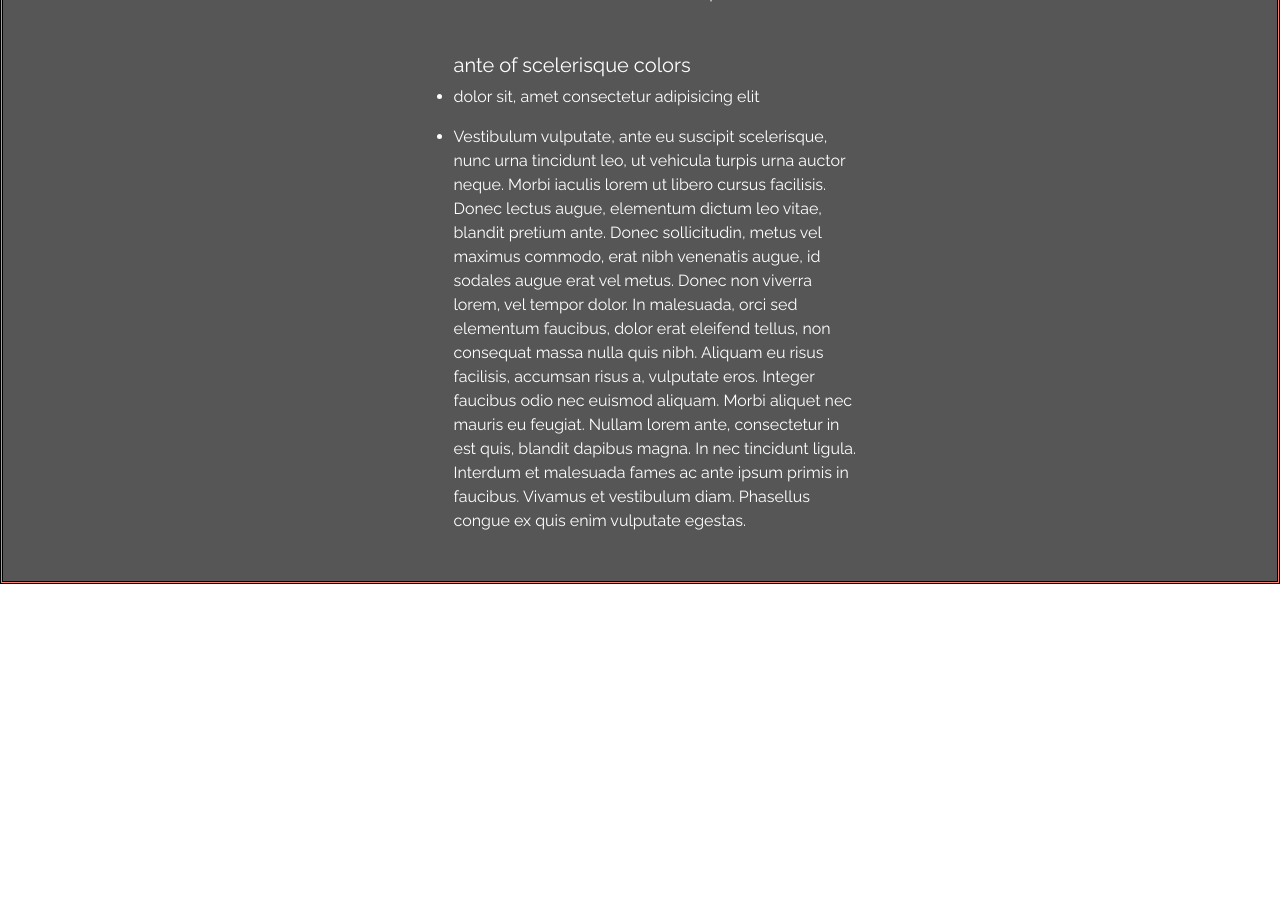
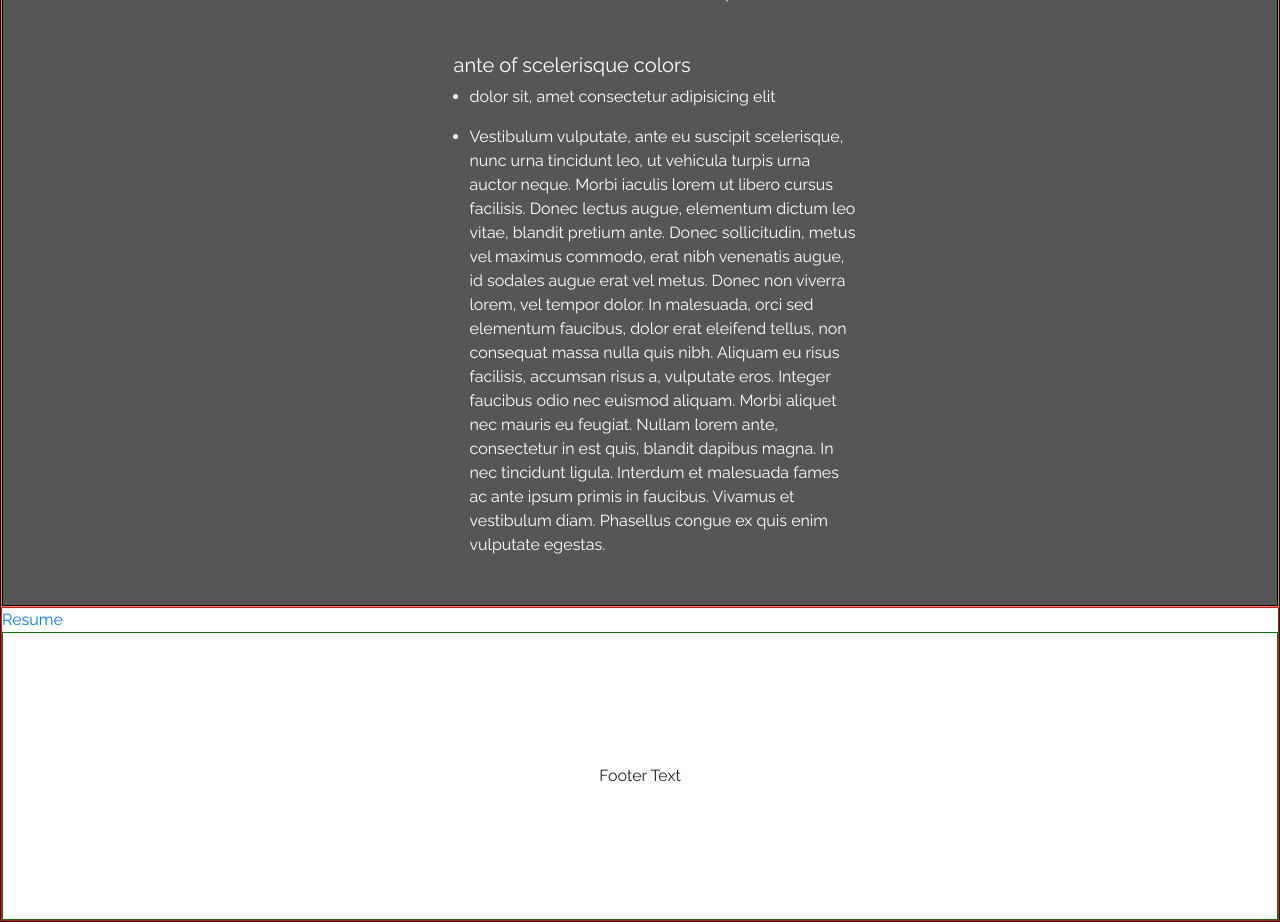
Before and after one commit to CheeseBoyd/react-resume, a React (Create React App) app: page / in a window 1280 px wide. Shown: the part 1360-2282 px from the top of the page. Before the commit the page ends 1944 px from the top, so only its background shows below. Built offline with nearby package versions, Linux system fonts and the light colour scheme.

Commit message:
added router

```diff
--- a/package.json
+++ b/package.json
@@ -7,6 +7,7 @@
     "prop-types": "^15.6.0",
     "react": "^16.2.0",
     "react-dom": "^16.2.0",
+    "react-router-dom": "^4.2.2",
     "react-scripts": "1.1.1",
     "styled-components": "^3.1.6"
   },
--- a/src/components/App.js
+++ b/src/components/App.js
@@ -1,13 +1,20 @@
 import React, { Component } from 'react';
 import './App.css';
 import Homepage from './homepage/Homepage';
+import Resume from './resume/Resume';
+import { BrowserRouter as Router, Route, Switch } from "react-router-dom";
 
 class App extends Component {
   render() {
     return (
+      <Router>
       <div className="App">
-          <Homepage />
+          <Switch>
+            <Route exact={true} path="/" component={Homepage} />
+            <Route exact={true} path="/resume" component={Resume} />
+          </Switch>
       </div>
+      </Router>
     );
   }
 }
--- a/src/components/homepage/Homepage.css
+++ /dev/null
@@ -1,41 +0,0 @@
-.main {
-    border: 1px solid black;
-    display: grid;
-    grid-template: minmax(300px, 400px) 1fr / repeat(12, 1fr) ;
-    min-height: 800px;
-}
-
-.objective {
-    grid-column: 1 /  span 12;
-    border: 1px solid green;
-}
-
-.summary {
-    grid-column: 1 / span 12;
-    border: 1px solid salmon;
-}
-
-.card {
-    grid-column: 1 / span 12;
-    grid-row: 1 / span 2;
-    border: 1px solid red;
-    border-radius: 0px;
-
-}
-/*  grid-area: 1 / 1 / 2 / 13; */
-
-/* Mobile first queries */
-
-/* Extra small devices (portrait phones, less than 576px) */
-
-/* Small devices (landscape phones, 576px and up) */
-@media (min-width: 576px) { }
-
-/* Medium devices (tablets, 768px and up) */
-@media (min-width: 768px) { }
-
-/* Large devices (desktops, 992px and up) */
-@media (min-width: 992px) { }
-
-/* Extra large devices (large desktops, 1200px and up) */
-@media (min-width: 1200px) { }
--- a/src/components/homepage/Homepage.js
+++ b/src/components/homepage/Homepage.js
@@ -1,8 +1,10 @@
 import React from 'react';
 import HeaderCard from './headerCard/HeaderCard';
 import Summary from './summary/Summary';
-import './Homepage.css';
+import Footer from './footer/Footer';
 import styled from 'styled-components';
+import Resume from '../resume/Resume';
+import { Link } from "react-router-dom";
 
 
 const StyledMain = styled.div`
@@ -13,16 +15,6 @@ const StyledMain = styled.div`
     min-height: 800px;
 `;
 
-// grid-template: minmax(300px, 400px) 1fr / repeat(12, 1fr);
-
-/*
-const Styledobjective = styled.div`
-    grid-column: 1 /  span 12;
-    border: 1px solid green;
-`;
-*/
-
-
 const Styledsummary = styled.div`
     grid-column: 1 / span 12;
     border: 1px solid salmon;
@@ -31,6 +23,11 @@ const Styledsummary = styled.div`
 const Styledcard = styled.div`
     grid-column: 1 /  span 12;
     border: 1px solid green;
+`;
+
+const Styledfooter = styled.footer`
+    grid-column: 1 / span 12;
+    border: 1px solid red;
 `;
 
 const summaryObj = {
@@ -54,7 +51,12 @@ const Homepage = () => {
             <Styledsummary>
                 <Summary summary={summaryObj} title={'Lorem Dipsum'} />
             </Styledsummary>
+            <Styledfooter>
+                <Link to="/resume">Resume</Link>
+                <Footer/>
+            </Styledfooter>
         </StyledMain>
+
     )
 }
 
--- /dev/null
+++ b/src/components/homepage/footer/Footer.js
@@ -0,0 +1,22 @@
+import React, {Component} from 'react';
+import styled from 'styled-components';
+// import PropTypes from 'prop-types';
+
+const StyledFooter = styled.footer`
+    min-width:100%;
+    display: flex;
+    min-height: 288px;
+    border: 1px solid green;
+    justify-content: center;
+    align-items: center;
+`;
+
+const Footer = (props)=>{
+    return(
+        <StyledFooter>
+            <span>{'Footer Text'}</span>
+        </StyledFooter>
+    )
+}
+
+export default Footer;
--- a/src/components/homepage/headerCard/HeaderCard.js
+++ b/src/components/homepage/headerCard/HeaderCard.js
@@ -57,9 +57,9 @@ const StyledheaderText = styled.div`
     justify-self: center;
     align-self: center;
     h2 {font-size: 20px;}
-    h3 {font-size: 16px;}
+    h3 {font-size: 18px;}
     padding-left: 10px; padding-right: 10px;
-    @media (min-width: 576px) { h2 {font-size: 20px;} h3 {font-size: 16px;} justify-self: center; padding-left: 10px; padding-right: 10px; text-align:center; }
+    @media (min-width: 576px) { h2 {font-size: 20px;} h3 {font-size: 18px;} justify-self: center; padding-left: 10px; padding-right: 10px; text-align:center; }
     @media (min-width: 768px) { h2 {font-size: 25px;} h3 {font-size: 19px;} padding-left: 1rem; padding-right: 1rem; }
     @media (min-width: 992px) { h2 {font-size: 1.7rem;} h3 {font-size: 1.3rem;} justify-self: start; padding-left: 1rem; padding-right: 1rem; text-align:start;}
     @media (min-width: 1200px) { h2 {font-size: 1.7rem;} h3 {font-size: 1.3rem;} justify-self: start;  padding-left: 1rem; padding-right: 1rem; }
--- a/src/components/homepage/summary/Summary.js
+++ b/src/components/homepage/summary/Summary.js
@@ -47,6 +47,12 @@ const Styledlist = styled.ul`
 `;
 const StyledlistItem = styled.li`
     margin-bottom: 1rem;
+    margin-left: 1rem;
+    span {font-size: 16px;}
+    @media (min-width: 576px) { span {font-size: 16px;} }
+    @media (min-width: 768px) { }
+    @media (min-width: 992px) { span {font-size: 1rem;} }
+    @media (min-width: 1200px) { span {font-size: 1rem;} }
 `;
 
 
--- a/src/components/homepage/summary/data_Test.json
+++ /dev/null
@@ -1,3 +0,0 @@
-{
-    "title": "summary"
-}
--- /dev/null
+++ b/src/components/resume/Resume.js
@@ -0,0 +1,13 @@
+import React from 'react';
+
+
+const Resume = (props) =>{
+    return(
+        <div>
+            <h3>Resume</h3>
+            <h4>Lorem ipsum dolor sit amet consectetur adipisicing elit. Corrupti cupiditate porro at error molestias unde expedita earum enim. Mollitia nisi, perspiciatis voluptas nam ratione veniam.</h4>
+        </div>
+    )
+}
+
+export default Resume;
```
Also changed, not shown: 1 other file (tests, documents, lock files or other folders).
